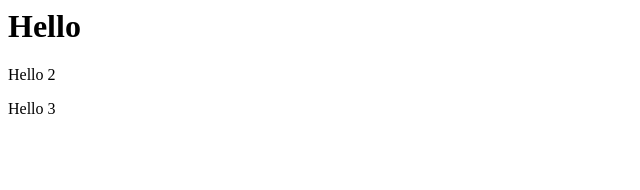
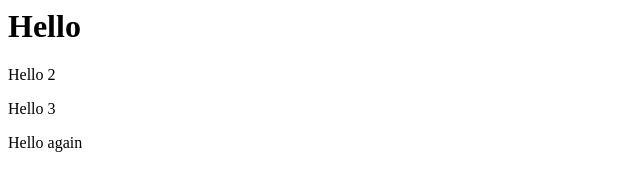
Before and after one commit to Ayushjain8541/Git-test, a website: page index.html in a window 1280 px wide. Shown: the full height of the page, 0-640 px from the left. Drawn offline with Linux system fonts and the light colour scheme.

Commit message:
fourth commit

```diff
--- a/index.html
+++ b/index.html
@@ -4,5 +4,6 @@
   <h1>Hello</h1>
   <p>Hello 2<p>
   <p> Hello 3</p>
+  <p> Hello again</p>
 </body>
 </html>
```
Also changed, not shown: package.json (added, +24 -0 lines), 2 other files.
